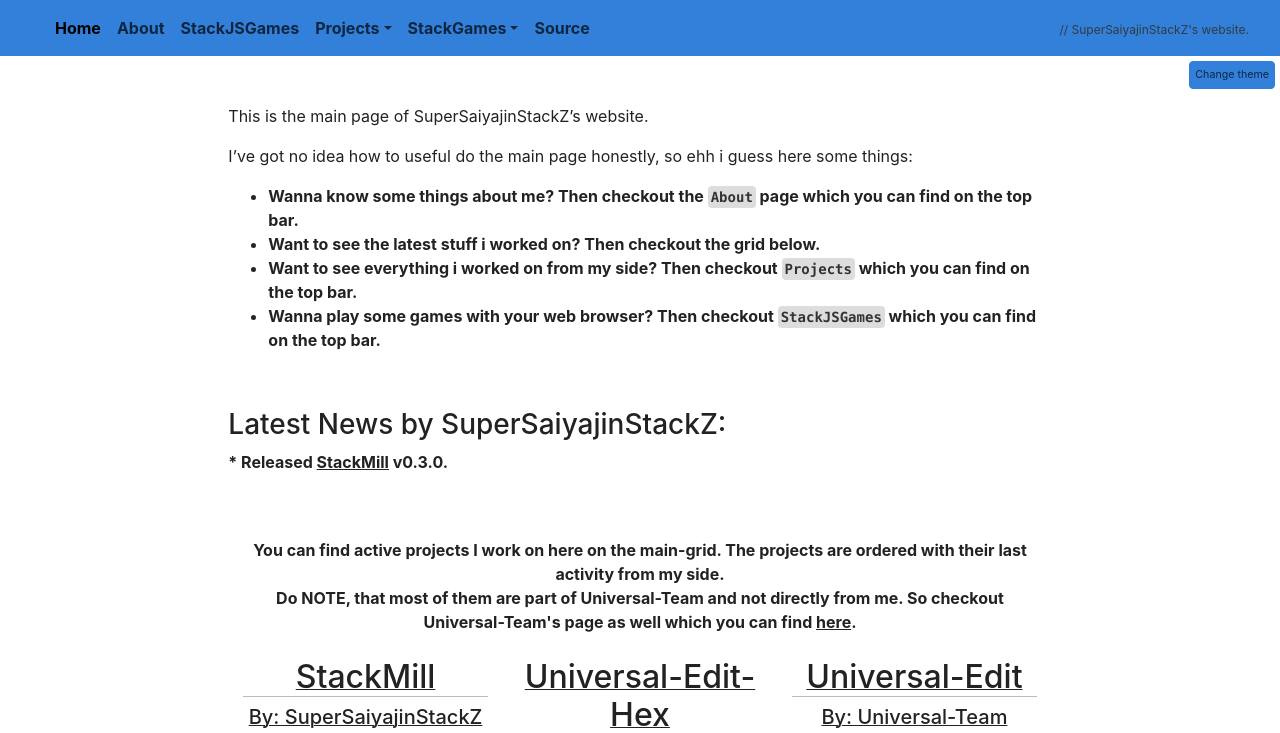
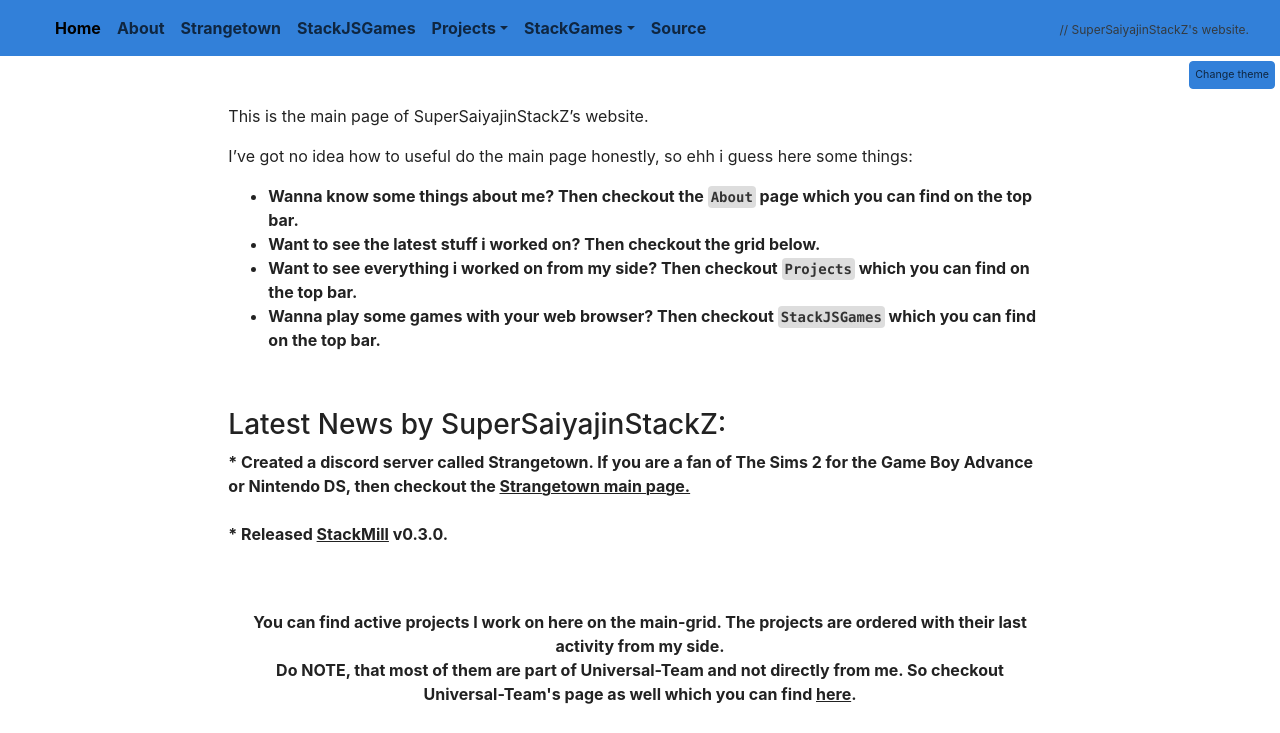
Before and after one commit to SuperSaiyajinStackZ/SuperSaiyajinStackZ.github.io, a Jekyll site: the page built from pages/index.md, in a window 1280 px wide, cut to the strip 0-733 px from the top of the page. Built offline with Jekyll 4.4.1, drawn with Linux system fonts in a browser that asks for light colours.

Commit message:
Added WIP Strangetown page.

```diff
--- a/_data/nav.yml
+++ b/_data/nav.yml
@@ -3,6 +3,8 @@ toc:
     url: /
   - title: About
     url: /about
+  - title: Strangetown
+    url: /strangetown
   - title: StackJSGames
     url: /stackjsgames
   - title: Projects
--- a/_includes/latest-news.html
+++ b/_includes/latest-news.html
@@ -3,5 +3,7 @@
 <div>
 	<h3>Latest News by SuperSaiyajinStackZ:</h3>
 
+	<b>* Created a discord server called Strangetown. If you are a fan of The Sims 2 for the Game Boy Advance or Nintendo DS, then checkout the <a href="/strangetown">Strangetown main page.</a></b><br><br>
+
 	<b>* Released <a href="/stackgames/stackmill">StackMill</a> v0.3.0.</b>
 </div><br>
```
Also changed, not shown: pages/about.md (+1 -1 lines), pages/strangetown.md (added, +19 -0 lines), assets/images/strangetown/gbaCover.png (added), assets/images/strangetown/ndsCover.png (added).
